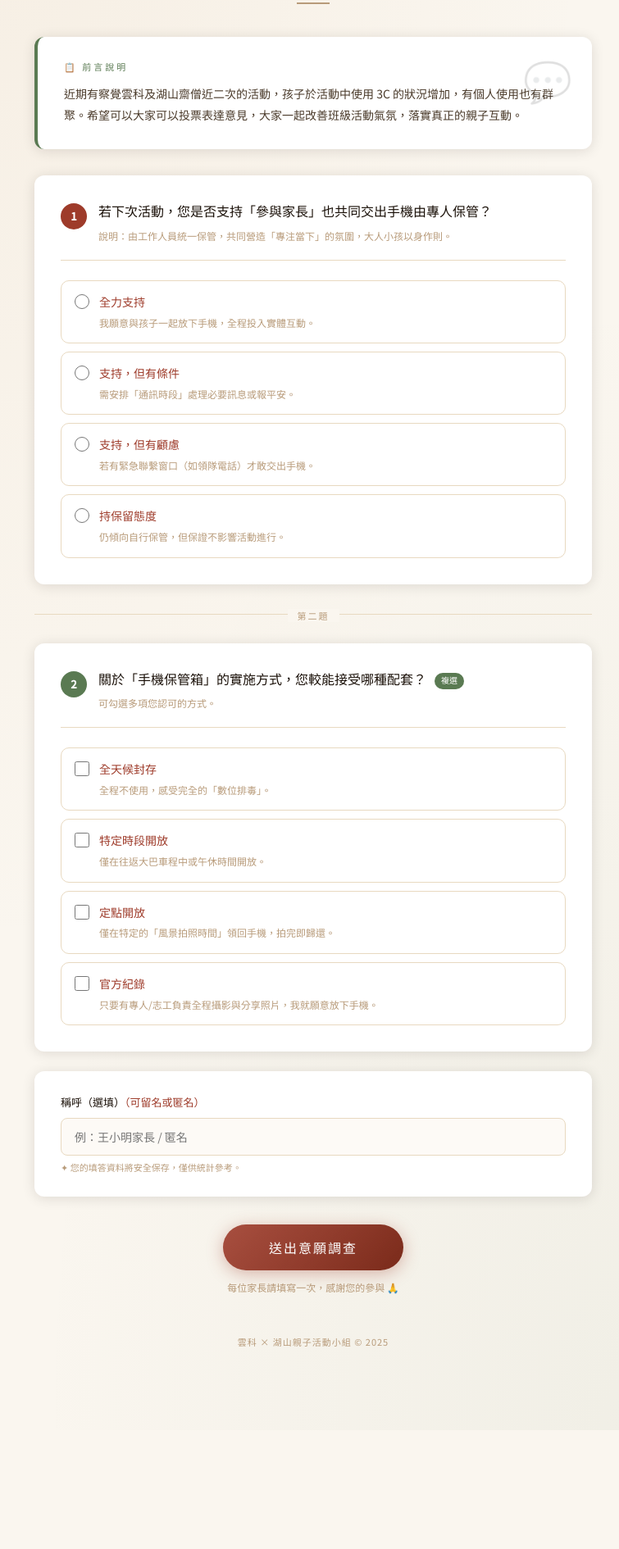
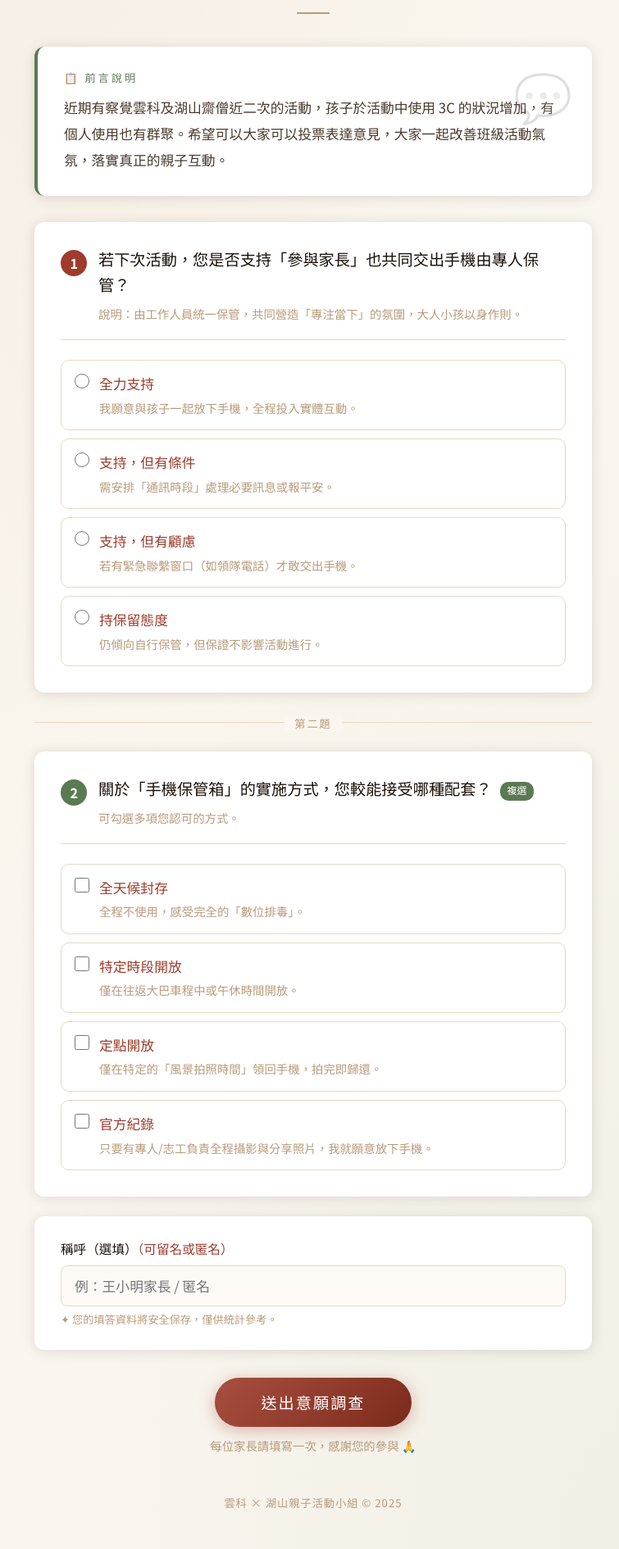
Before and after one commit to lei6912/comment, a plain HTML site: page index.html in a window 1280 px wide. Shown: the part 231-2121 px from the top of the page at 82% size, without its empty margins (258-1013 px from the left). Before the commit the page ends 1976 px from the top, so only its background shows below. Drawn offline with Linux system fonts and the light colour scheme.

Commit message:
Add files via upload

```diff
--- a/index.html
+++ b/index.html
@@ -50,7 +50,7 @@
   }
   .event-tag {
     display: inline-block;
-    font-size: 11px;
+    font-size: 13.2px;
     font-weight: 500;
     letter-spacing: 4px;
     color: var(--warm);
@@ -62,7 +62,7 @@
   }
   .site-header h1 {
     font-family: 'Noto Serif TC', serif;
-    font-size: clamp(22px, 5vw, 32px);
+    font-size: clamp(26.4px, 5vw, 38.4px);
     font-weight: 700;
     color: var(--ink);
     line-height: 1.4;
@@ -93,21 +93,21 @@
   }
   .intro-card::before {
     content: '💬';
-    font-size: 48px;
+    font-size: 57.6px;
     position: absolute;
     right: 24px;
     top: 16px;
     opacity: 0.12;
   }
   .intro-card .label {
-    font-size: 11px;
+    font-size: 13.2px;
     font-weight: 500;
     letter-spacing: 3px;
     color: var(--moss);
     margin-bottom: 12px;
   }
   .intro-card p {
-    font-size: 14px;
+    font-size: 16.8px;
     line-height: 1.9;
     color: #4a3a2a;
   }
@@ -137,7 +137,7 @@
     display: flex;
     align-items: center;
     justify-content: center;
-    font-size: 13px;
+    font-size: 15.6px;
     font-weight: 700;
     flex-shrink: 0;
     margin-top: 2px;
@@ -145,13 +145,13 @@
   .q-num.multi { background: var(--moss); }
   .question-title {
     font-family: 'Noto Serif TC', serif;
-    font-size: 16px;
+    font-size: 19.2px;
     font-weight: 500;
     line-height: 1.6;
     color: var(--ink);
   }
   .question-note {
-    font-size: 12px;
+    font-size: 14.4px;
     color: var(--mid-brown);
     margin-top: 6px;
     line-height: 1.6;
@@ -160,7 +160,7 @@
     display: inline-block;
     background: var(--moss);
     color: white;
-    font-size: 10px;
+    font-size: 12px;
     padding: 2px 8px;
     border-radius: 10px;
     margin-left: 6px;
@@ -200,7 +200,7 @@
     cursor: pointer;
   }
   .option-label {
-    font-size: 14px;
+    font-size: 16.8px;
     line-height: 1.7;
     color: #3a2a1a;
   }
@@ -210,7 +210,7 @@
   }
   .option-label .option-desc {
     display: block;
-    font-size: 12px;
+    font-size: 14.4px;
     color: var(--mid-brown);
     margin-top: 3px;
   }
@@ -225,7 +225,7 @@
   }
   .name-card label {
     display: block;
-    font-size: 13px;
+    font-size: 15.6px;
     font-weight: 500;
     color: var(--ink);
     margin-bottom: 10px;
@@ -236,7 +236,7 @@
     padding: 12px 16px;
     border: 1.5px solid var(--light-brown);
     border-radius: 8px;
-    font-size: 14px;
+    font-size: 16.8px;
     font-family: 'Noto Sans TC', sans-serif;
     color: var(--ink);
     background: #fdfaf6;
@@ -245,7 +245,7 @@
   }
   .name-card input:focus { border-color: var(--gold); }
   .name-card .optional-note {
-    font-size: 11px;
+    font-size: 13.2px;
     color: var(--mid-brown);
     margin-top: 6px;
   }
@@ -258,7 +258,7 @@
     border: none;
     padding: 16px 56px;
     border-radius: 50px;
-    font-size: 16px;
+    font-size: 19.2px;
     font-family: 'Noto Serif TC', serif;
     font-weight: 500;
     letter-spacing: 2px;
@@ -286,7 +286,7 @@
     transform: none;
   }
   .submit-note {
-    font-size: 12px;
+    font-size: 14.4px;
     color: var(--mid-brown);
     margin-top: 12px;
   }
@@ -327,16 +327,16 @@
     display: flex;
     align-items: center;
     justify-content: center;
-    font-size: 32px;
+    font-size: 38.4px;
   }
   .success-box h2 {
     font-family: 'Noto Serif TC', serif;
-    font-size: 22px;
+    font-size: 26.4px;
     color: var(--ink);
     margin-bottom: 12px;
   }
   .success-box p {
-    font-size: 14px;
+    font-size: 16.8px;
     color: var(--mid-brown);
     line-height: 1.7;
   }
@@ -348,7 +348,7 @@
     border: 1px solid #f5c0b0;
     border-radius: 8px;
     padding: 12px 16px;
-    font-size: 13px;
+    font-size: 15.6px;
     color: var(--red);
     margin-bottom: 20px;
     text-align: center;
@@ -373,7 +373,7 @@
     position: relative;
     background: var(--paper);
     padding: 0 12px;
-    font-size: 11px;
+    font-size: 13.2px;
     color: var(--mid-brown);
     letter-spacing: 2px;
   }
@@ -381,7 +381,7 @@
   footer {
     text-align: center;
     padding: 40px 0 20px;
-    font-size: 11px;
+    font-size: 13.2px;
     color: var(--mid-brown);
     letter-spacing: 1px;
   }
```
Also changed, not shown: admin.html (+36 -36 lines).
